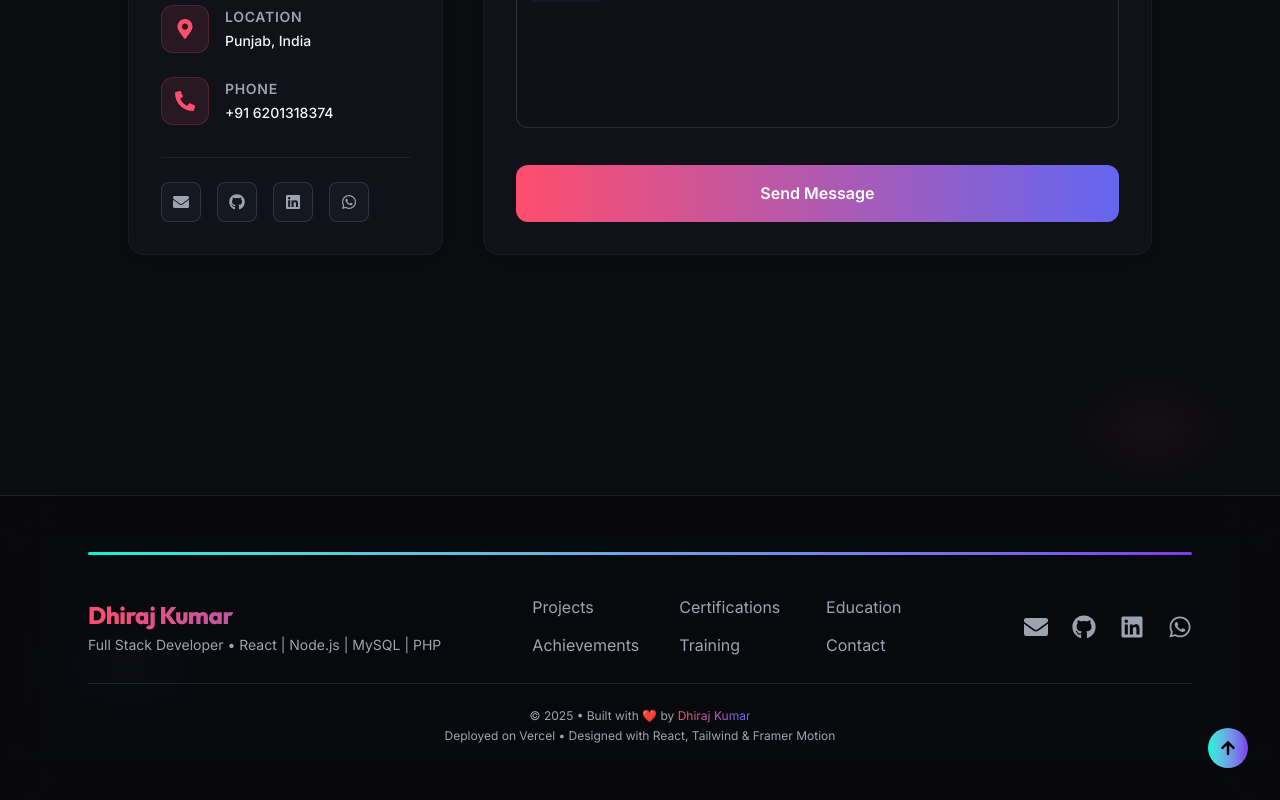
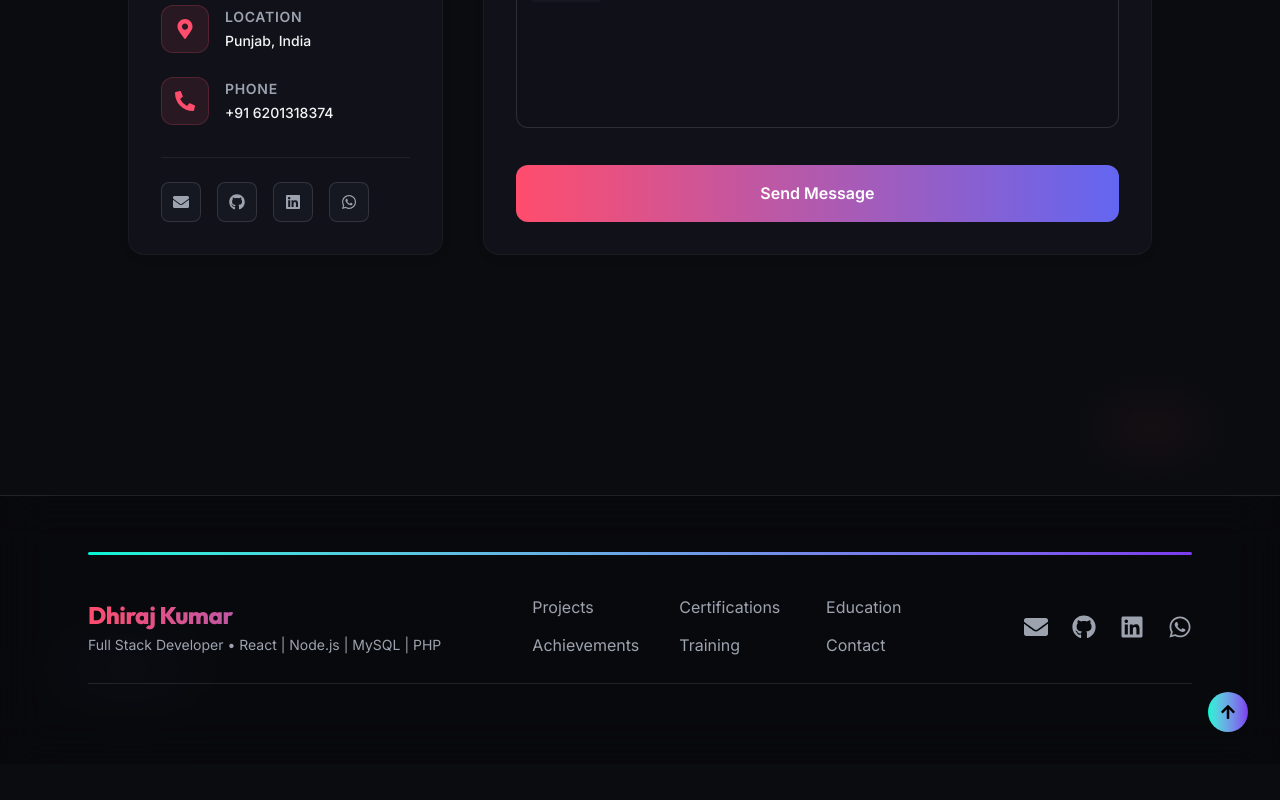
Before and after one commit to dhirajkumar62/Portfolio, a React (Vite) app: page / in a window 1280 px wide. Shown: the part 6612-7412 px from the top of the page. After the commit the page ends 7376 px from the top, so only its background shows below. Built offline with nearby package versions, Linux system fonts and the light colour scheme.

Commit message:
CV updated

```diff
--- a/src/components/Footer.jsx
+++ b/src/components/Footer.jsx
@@ -65,14 +65,7 @@ export default function Footer() {
         {/* Divider */}
         <div className="border-t border-white/10 my-6"></div>
 
-        {/* BOTTOM SECTION */}
-        <p className="text-center text-xs text-muted">
-          © {new Date().getFullYear()} • Built with ❤️ by <span className="neon-text">Dhiraj Kumar</span>
-        </p>
 
-        <p className="text-center text-xs text-muted mt-1">
-          Deployed on Vercel • Designed with React, Tailwind & Framer Motion
-        </p>
       </div>
 
       {/* BACK TO TOP BUTTON */}
```
Also changed, not shown: 1 other file (tests, documents, lock files or other folders).
